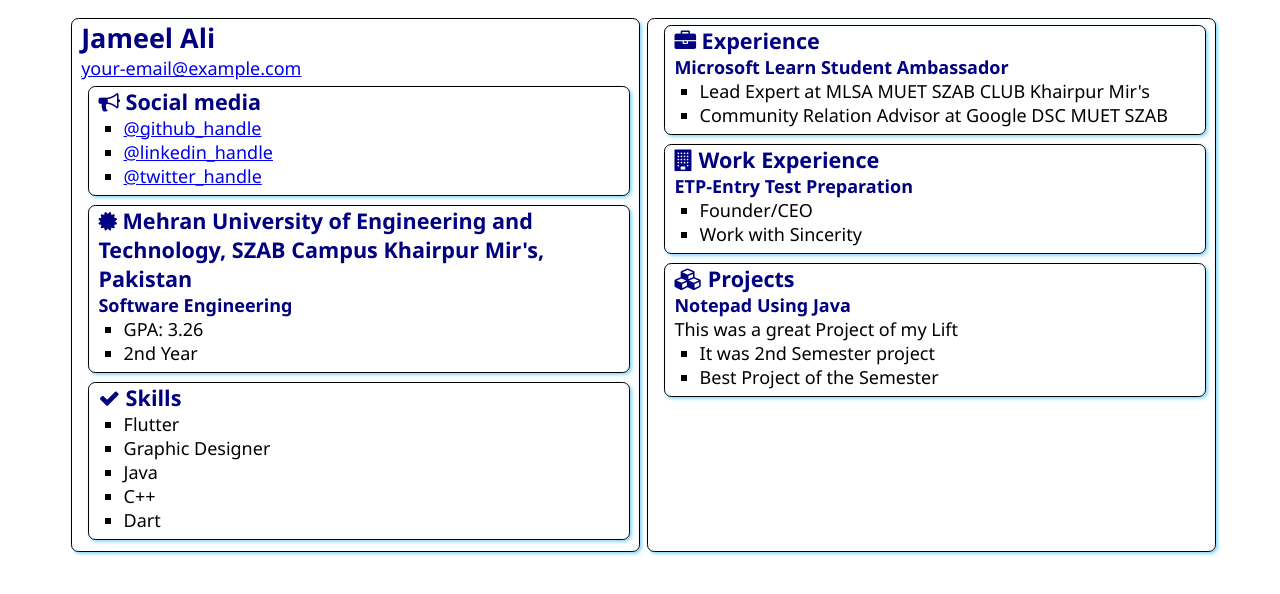
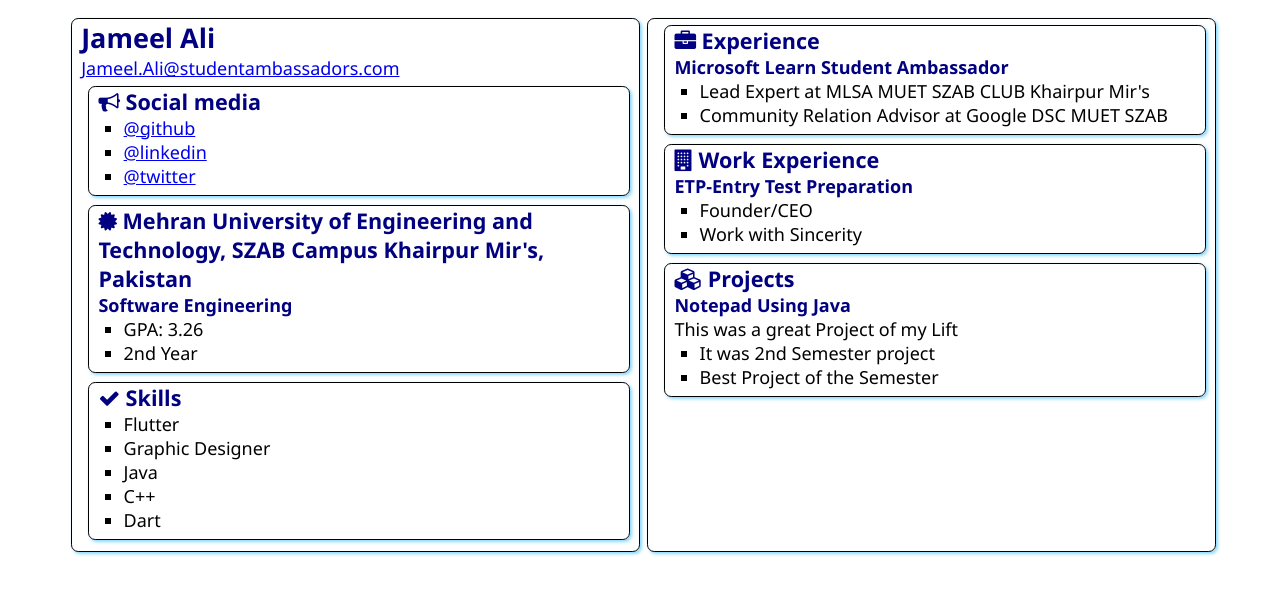
Before and after one commit to JameelAli703/SATechnicalOnboarding, a plain HTML site: page src/index.html in a window 1280 px wide. Drawn offline with Linux system fonts and the light colour scheme.

Commit message:
Update index.html

```diff
--- a/src/index.html
+++ b/src/index.html
@@ -13,7 +13,7 @@
     <main>
         <article class="box">
             <h1>Jameel Ali</h1>
-            <div><a href="Jameel.Ali@studentambassadors.com">your-email@example.com</a></div>
+            <div><a href="Jameel.Ali@studentambassadors.com">Jameel.Ali@studentambassadors.com</a></div>
 
             <section class="box">
                 <h2>
@@ -21,9 +21,9 @@
                     Social media
                 </h2>
                 <ul>
-                    <li><a href="https://github.com/JameelAli703">@github_handle</a></li>
-                    <li><a href="https://linkedin.com/in/jameel-ali-9a8519204/">@linkedin_handle</a></li>
-                    <li><a href="https://twitter.com/JameelBhutto11>">@twitter_handle</a></li>
+                    <li><a href="https://github.com/JameelAli703">@github</a></li>
+                    <li><a href="https://linkedin.com/in/jameel-ali-9a8519204/">@linkedin</a></li>
+                    <li><a href="https://twitter.com/JameelBhutto11>">@twitter</a></li>
                 </ul>
             </section>
 
```
